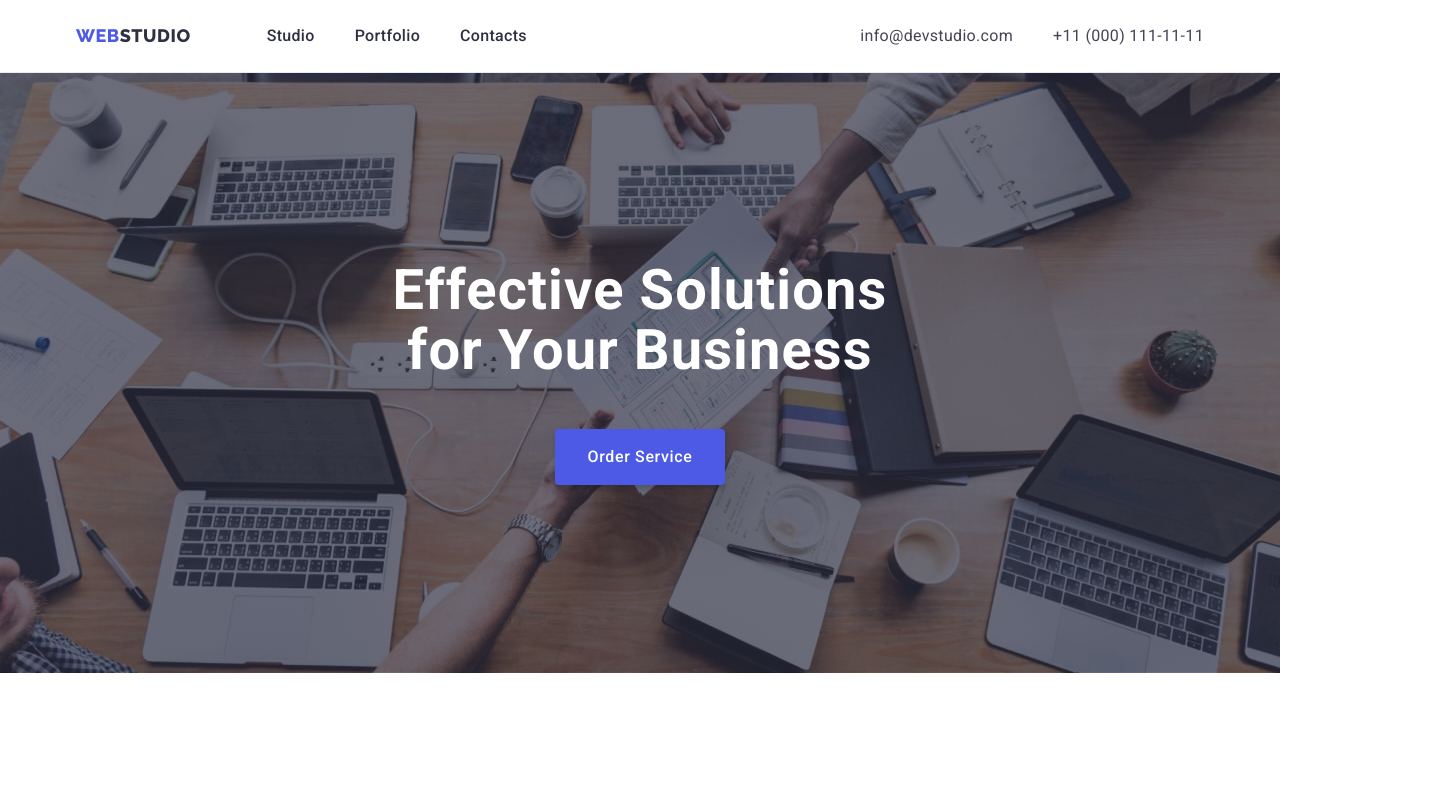
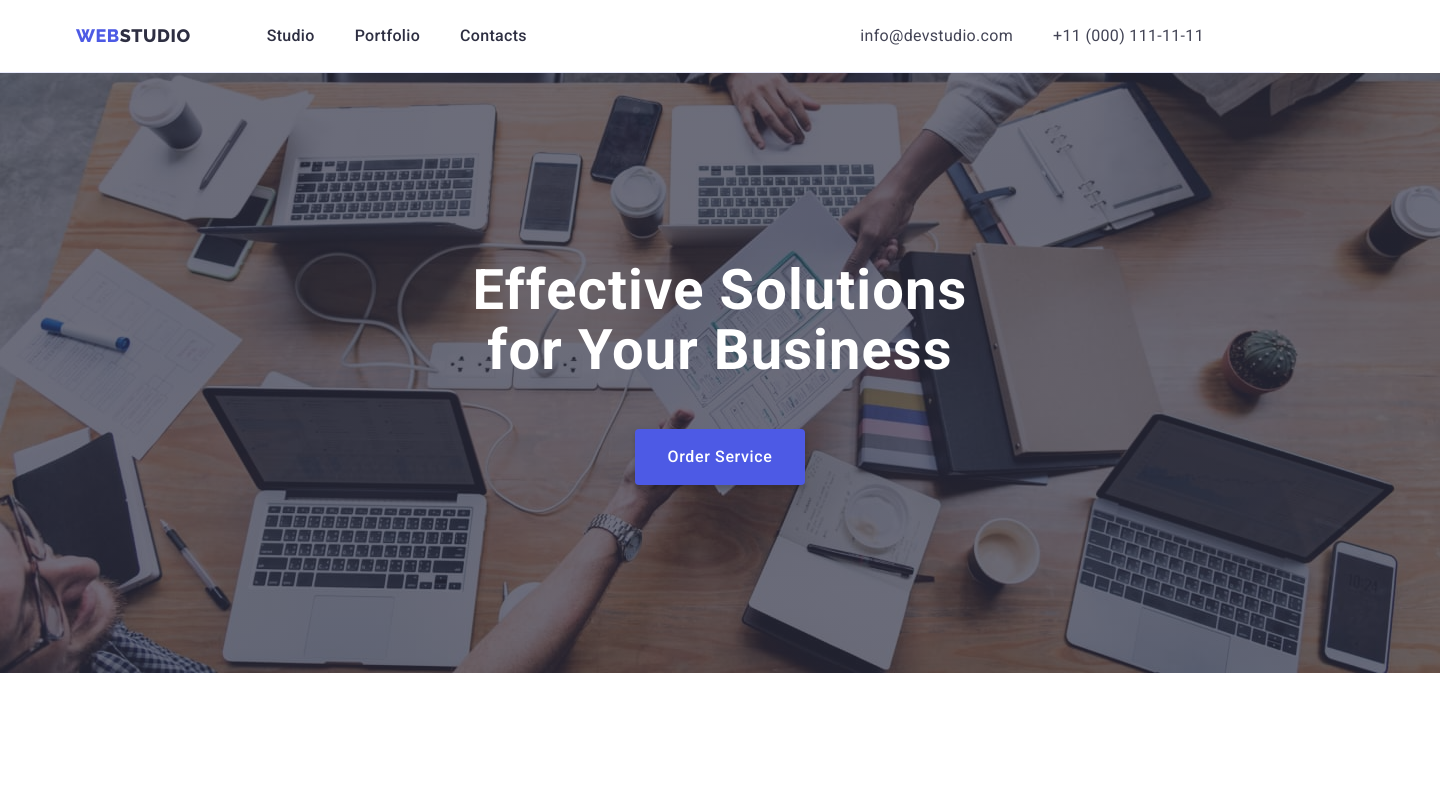
Before and after one commit to VasylysaSkyba/goit-markup-hw-04, a plain HTML site: page index.html in a window 1280 px wide. Shown: the top 790 px of the page, 1440 px wide, since content can reach past the window. Drawn offline with nearby package versions, Linux system fonts and the light colour scheme.

Commit message:
Hero висота, ширина

```diff
--- a/css/styles.css
+++ b/css/styles.css
@@ -157,6 +157,10 @@ img {
   text-align: center;
   padding-top: 188px;
   padding-bottom: 188px;
+  min-width: 1440px;
+  height: 600px;
+  margin-left: auto;
+  margin-right: auto;
   background:  rgba(46, 47, 66, 0.7);
   background-image: linear-gradient(rgba(46, 47, 66, 0.7), rgba(46, 47, 66, 0.7)), url(../images/office.jpg);
   background-repeat: no-repeat;
```
